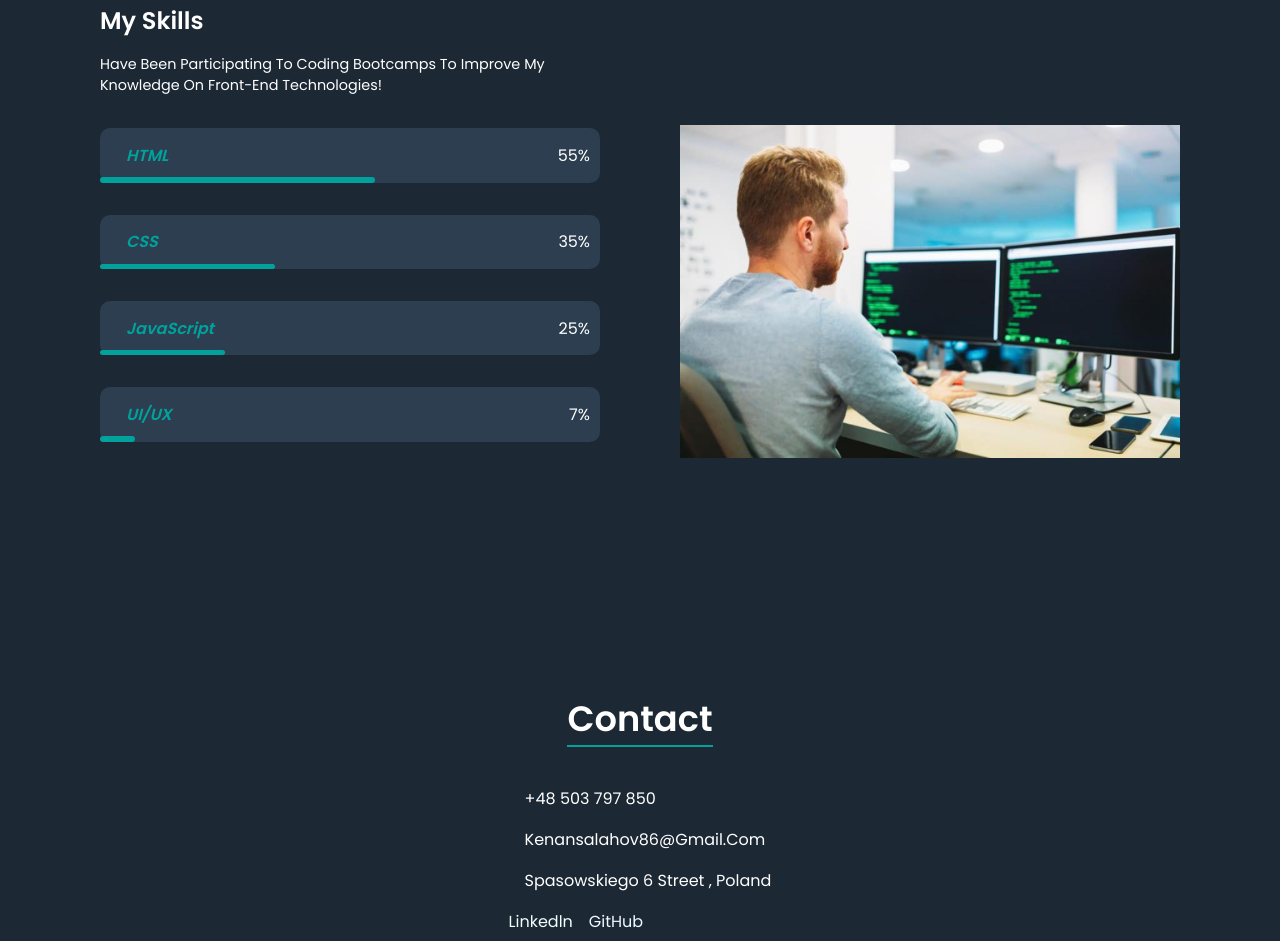
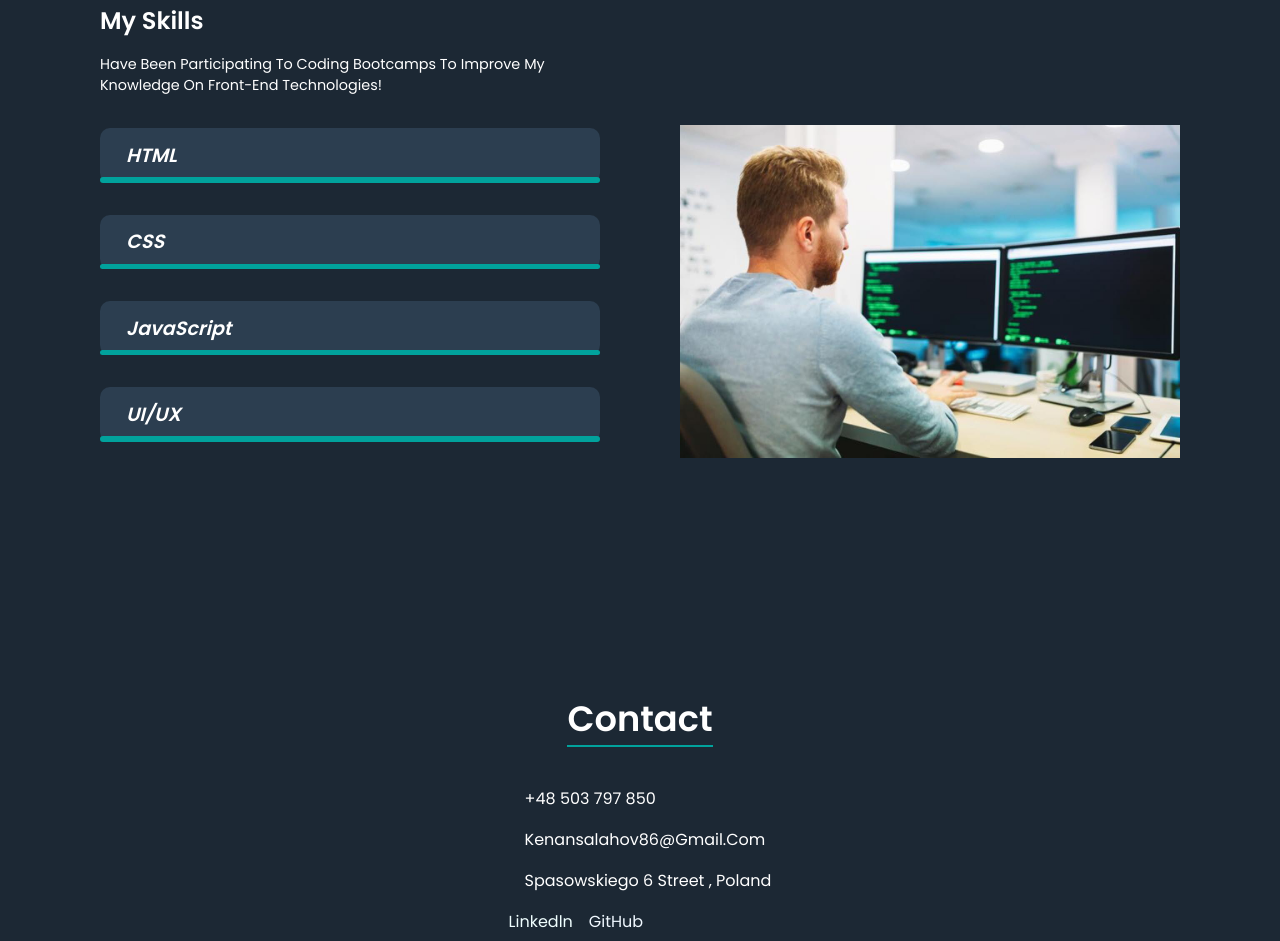
Before and after one commit to kenan-868/kenan-868.github.io, a plain HTML site: page index.html in a window 1280 px wide. Shown: the part 1652-2593 px from the top of the page. Drawn offline with nearby package versions, Linux system fonts and the light colour scheme.

Commit message:
Changed some of the elements

```diff
--- a/index.html
+++ b/index.html
@@ -58,22 +58,20 @@
                     </div>
                     <div class="skills-box">
                         <i class="fab fa-html15"><h3>HTML</h3></i>
-                        <span>55%</span>
                         <div class="percent-bar html-bar"></div>
                     </div>
                     <div class="skills-box">
                         <i class="fab fa-css3"><h3>CSS</h3></i>
-                        <span>35%</span>
+
                         <div class="percent-bar css-bar"></div>
                     </div>
                     <div class="skills-box">
                         <i class="fab fa-js"><h3>JavaScript</h3></i>
-                        <span>25%</span>
+
                         <div class="percent-bar js-bar"></div>
                     </div>
                     <div class="skills-box">
                         <i class="fab fa-palette"><h3>UI/UX</h3></i>
-                        <span>7%</span>
                         <div class="percent-bar ux-bar"></div>
                     </div>
                 </div>
--- a/style.css
+++ b/style.css
@@ -240,12 +240,12 @@ header .navbar a:hover{
     align-items: center;
     font-size: 20px;
     font-weight: 600;
-    color: #01a29c;
+    color: #FFF;
 }
 
 .skills-box h3{
     margin-left: 1rem;
-    font-size: 1rem;
+    font-size: 1.2rem;
     font-weight: 600;
 }
 
@@ -260,16 +260,16 @@ header .navbar a:hover{
 }
 
 .html-bar{
-    width: 55%;
+    width: 100%;
 }
 .css-bar{
-    width: 35%;
+    width: 100%;
 }
 .js-bar{
-    width: 25%;
+    width: 100%;
 }
 .ux-bar{
-    width: 7%;
+    width: 100%;
 }
 
 .portfolio-content{
```
Also changed, not shown: 1 other file.
